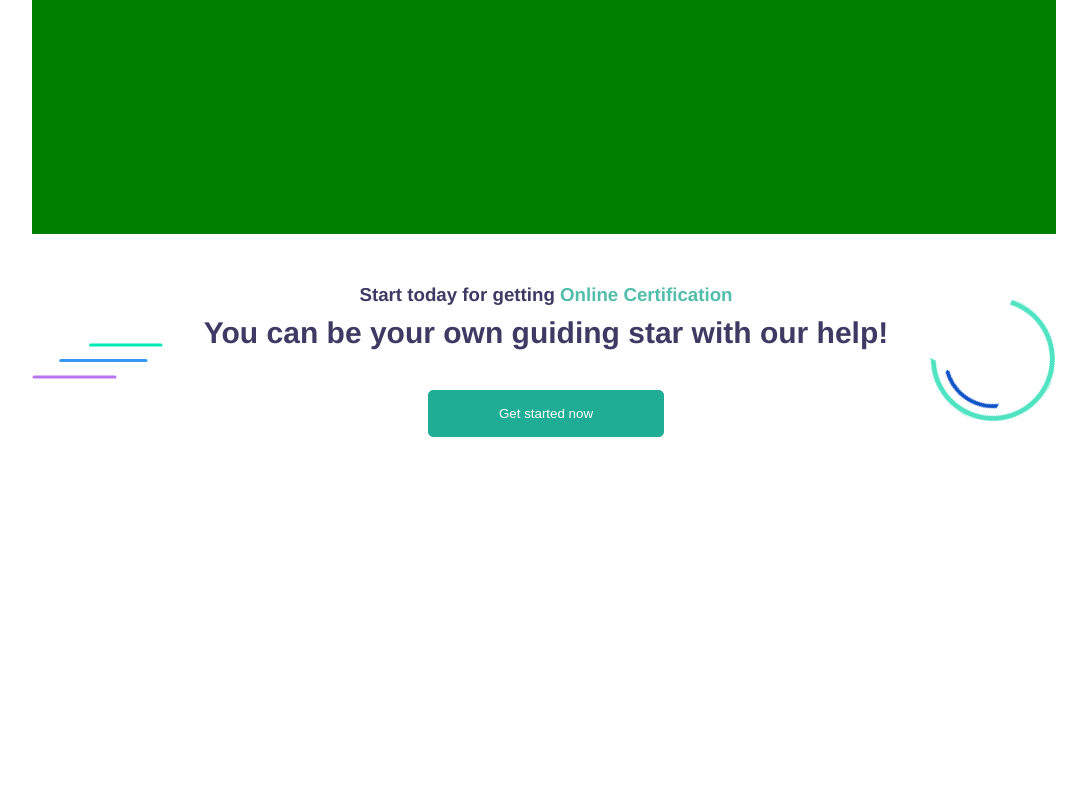
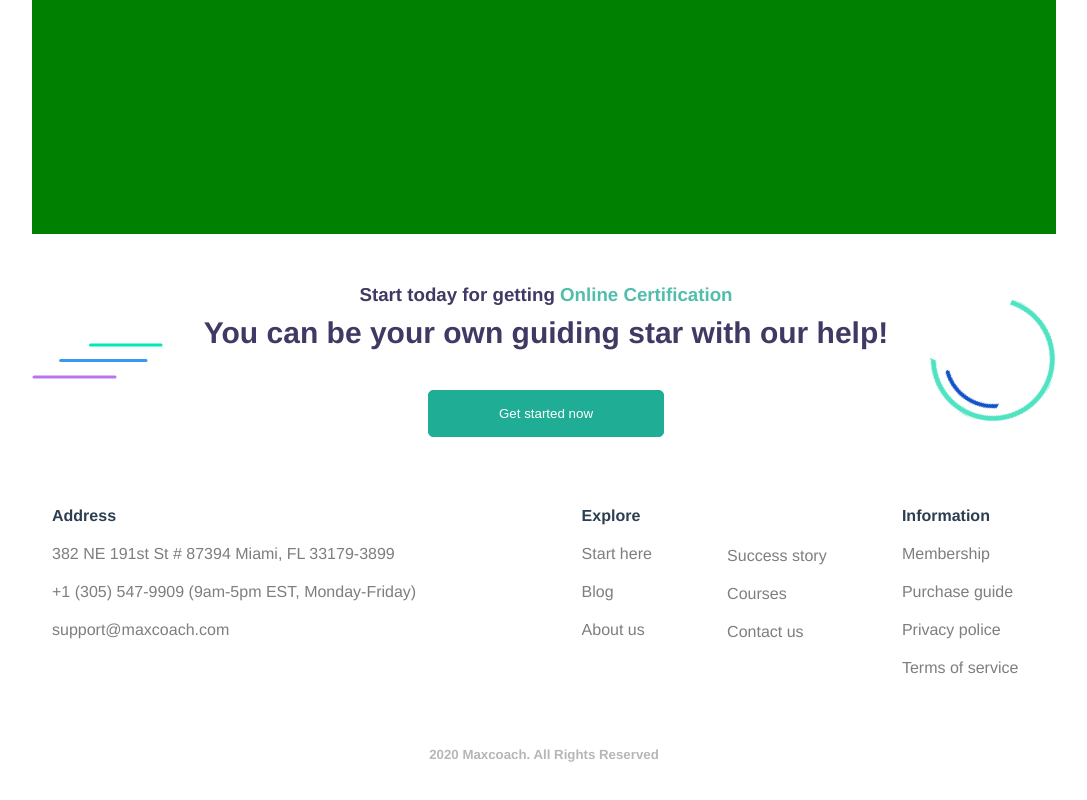
Before and after one commit to Passa69/proj-html-vuejs, a Vue app: page / in a window 1280 px wide. Shown: the part 1158-1958 px from the top of the page, without its empty margins (96-1183 px from the left). Before the commit the page ends 1645 px from the top, so only its background shows below. Built offline with nearby package versions, Linux system fonts and the light colour scheme.

Commit message:
creazione footer basso

```diff
--- a/src/components/MyFooter.vue
+++ b/src/components/MyFooter.vue
@@ -13,6 +13,45 @@
 
       <img src="@/assets/maxcoach-shape-02.png" alt="">
     </section>
+
+    <section id="footer_down">
+      <div>
+        <ul>
+          <li><strong>Address</strong></li>
+          <li><a href="#">382 NE 191st St # 87394 Miami, FL 33179-3899</a></li>
+          <li><a href="#">+1 (305) 547-9909 (9am-5pm EST, Monday-Friday)</a></li>
+          <li><a href="#">support@maxcoach.com</a></li>
+        </ul>
+
+        <!-- icon -->
+        <div></div>
+      </div>
+
+      <div id="links">
+        <ul>
+          <li><strong>Explore</strong></li>
+          <li><a href="#">Start here</a></li>
+          <li><a href="#">Blog</a></li>
+          <li><a href="#">About us</a></li>
+        </ul>
+
+        <ul id="links_no">
+          <li><a href="#">Success story</a></li>
+          <li><a href="#">Courses</a></li>
+          <li><a href="#">Contact us</a></li>
+        </ul>
+
+        <ul>
+          <li><strong>Information</strong></li>
+          <li><a href="#">Membership</a></li>
+          <li><a href="#">Purchase guide</a></li>
+          <li><a href="#">Privacy police</a></li>
+          <li><a href="#">Terms of service</a></li>
+        </ul>
+      </div>
+    </section>
+
+    <h5>2020 Maxcoach. All Rights Reserved</h5>
   </footer>
 </template>
 
@@ -52,6 +91,39 @@ footer {
       border-radius: 5px;
     }
   }
+
+  #footer_down {
+    display: flex;
+    justify-content: space-around;
+    padding: 50px 0;
+    text-align: left;
+
+    #links {
+      display: flex;
+      justify-content: space-around;
+
+      #links_no {
+        margin-top: 40px;
+      }
+    }
+
+    ul {
+      list-style-type: none;
+
+      li {
+        margin: 20px;
+
+        a {
+          text-decoration: none;
+          color: #7e7e7e;
+        }
+      }
+    }
+  }
+
+  h5 {
+    color: #b7b7b7;
+  }
 }
 
 </style>
```
Also changed, not shown: src/components/MyNavbar.vue (indentation only). Lines whose indentation alone changed are shown as unchanged.
